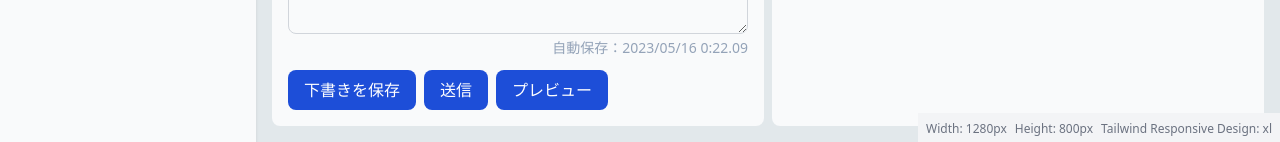
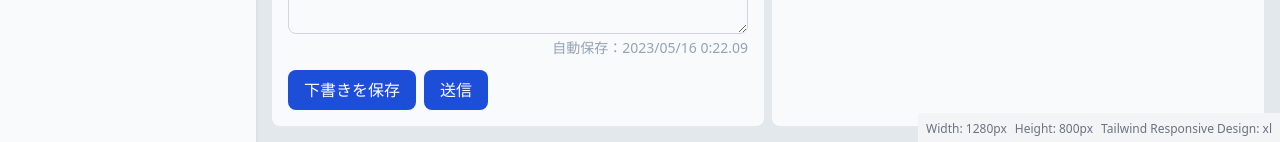
Before and after one commit to chihiros/topicpost-web, a React (Create React App) app: page /recreation/register in a window 1280 px wide. Shown: the part 655-797 px from the top of the page. Built offline with nearby package versions, Linux system fonts and the light colour scheme; no server answers; what tailwindcss-inner-border would draw is missing.

Commit message:
del: プレビューのボタンを削除

```diff
--- a/src/apps/components/templates/RecreationRegistTemplate.tsx
+++ b/src/apps/components/templates/RecreationRegistTemplate.tsx
@@ -139,7 +139,6 @@ export const RecreationRegistTemplate: React.FC = () => {
           </div>
           <SubmitButton className="mr-2">下書きを保存</SubmitButton>
           <SubmitButton className="mr-2">送信</SubmitButton>
-          <SubmitButton>プレビュー</SubmitButton>
         </form>
       </div>
 
```
